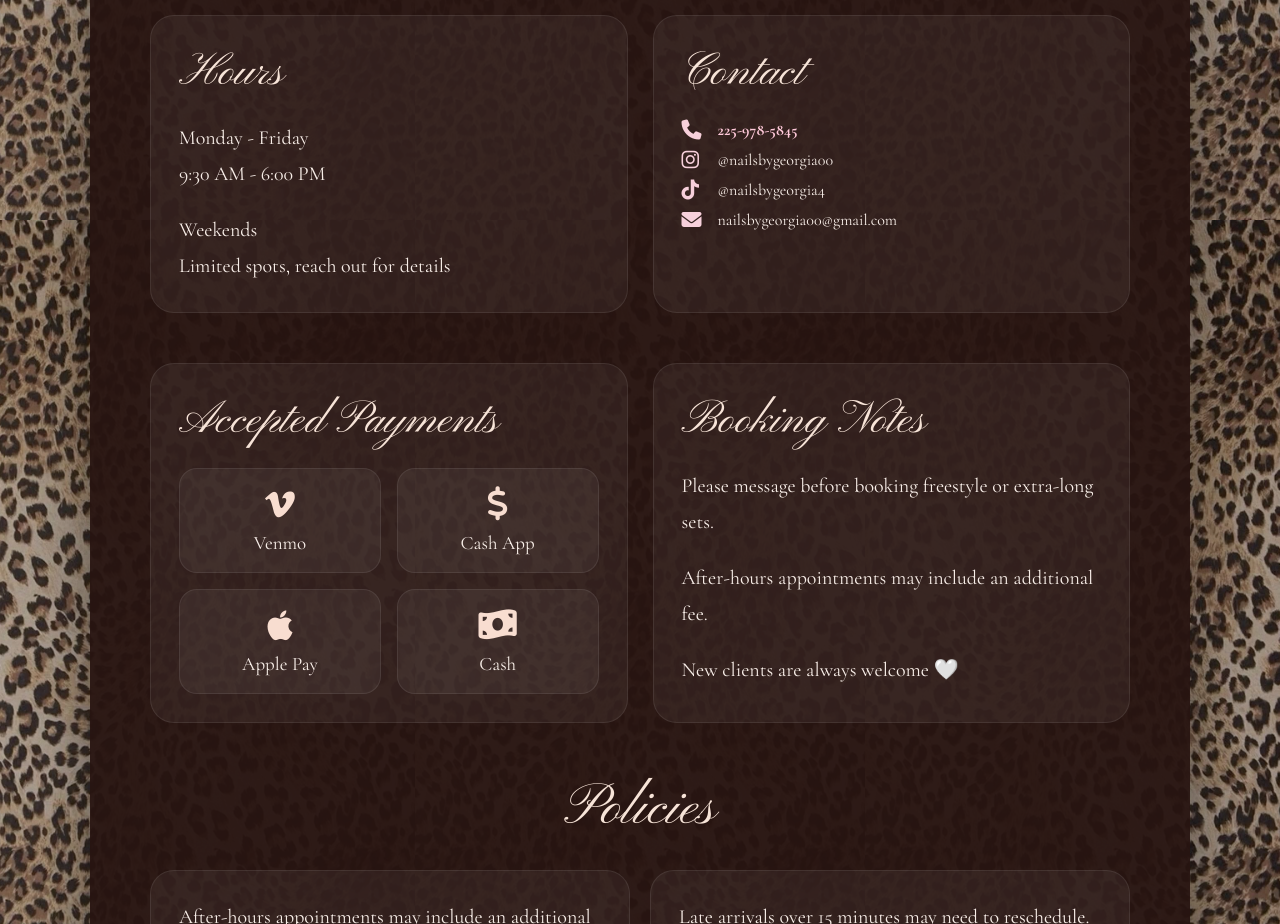
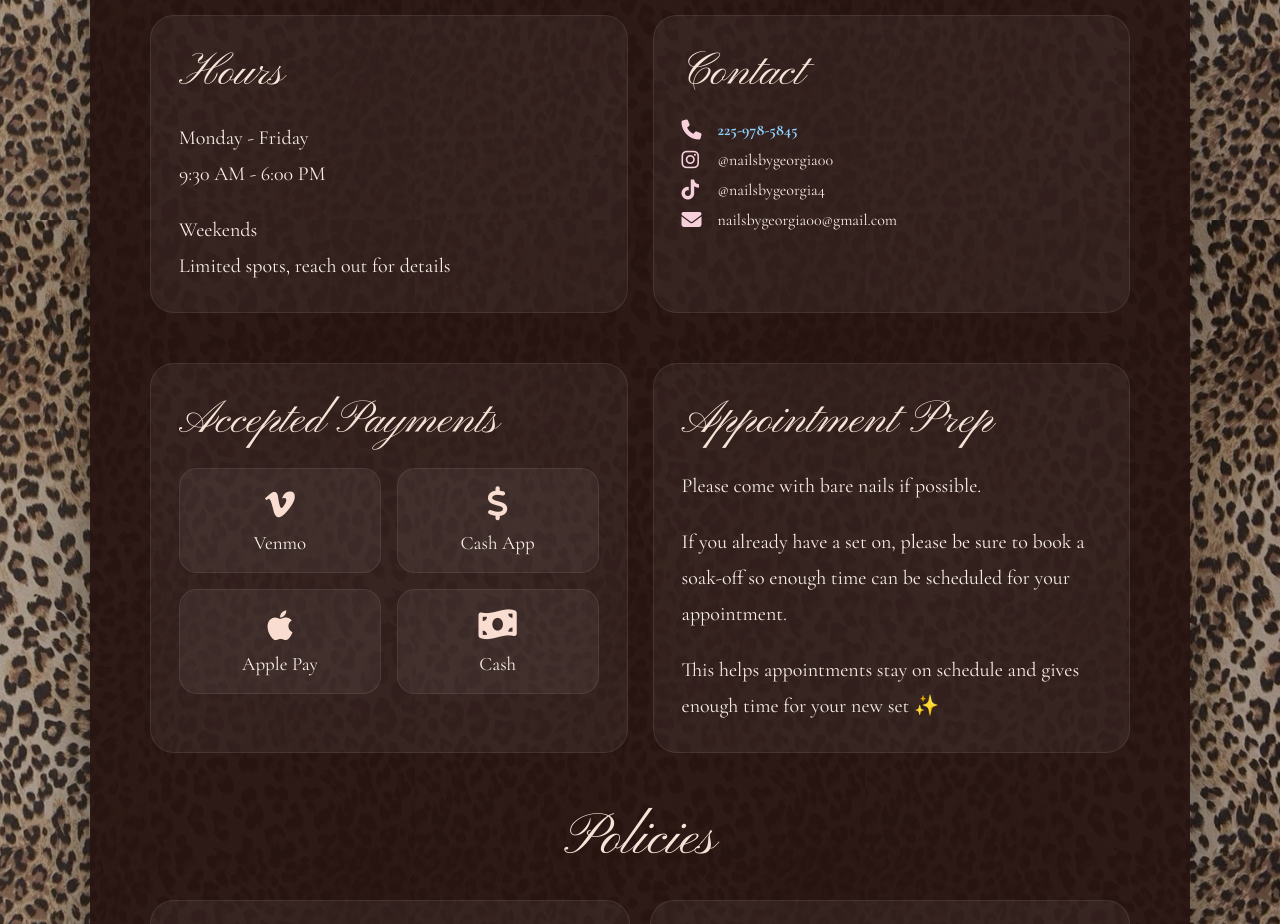
Before and after one commit to nailsbygeorgia/nailsbygeorgia.github.io, a plain HTML site: page index.html in a window 1280 px wide. Shown: the part 580-1504 px from the top of the page. Drawn offline with nearby package versions, Linux system fonts and the light colour scheme.

Commit message:
Update index.html

```diff
--- a/index.html
+++ b/index.html
@@ -25,10 +25,12 @@ body{
     min-height:100vh;
     font-family:'Cormorant Garamond', serif;
     color:#f8eee8;
+
     background-image:url("cheetah-bg.jpeg");
     background-size:450px auto;
     background-repeat:repeat;
     background-position:top center;
+
     padding:50px 20px;
 }
 
@@ -36,9 +38,13 @@ body{
     width:100%;
     max-width:1100px;
     margin:auto;
+
     background:rgba(39,20,16,.94);
+
     border-radius:35px;
+
     padding:60px;
+
     box-shadow:0 25px 60px rgba(0,0,0,.45);
 }
 
@@ -125,9 +131,12 @@ body{
     color:#f7d0db;
 }
 
-.phone-number{
-    color:#ffc9da;
+/* FIXES PHONE LINK COLOR */
+.phone-number,
+.phone-number a{
+    color:#8fd3ff !important;
     font-weight:700;
+    text-decoration:none;
 }
 
 .payment-grid{
@@ -296,7 +305,7 @@ body{
 
             <div class="contact-line phone-number">
                 <i class="fa-solid fa-phone"></i>
-                <span>225-978-5845</span>
+                <a href="tel:2259785845">225-978-5845</a>
             </div>
 
             <div class="contact-line">
@@ -328,7 +337,7 @@ body{
 
             <div class="payment-grid">
 
-               <div class="payment-card">
+                <div class="payment-card">
                     <i class="fa-brands fa-vimeo-v"></i>
                     Venmo
                 </div>
@@ -355,23 +364,23 @@ body{
         <div class="info-box">
 
             <div class="box-title">
-                Booking Notes
+                Appointment Prep
             </div>
 
             <p>
-                Please message before booking freestyle or extra-long sets.
+                Please come with bare nails if possible.
             </p>
 
             <br>
 
             <p>
-                After-hours appointments may include an additional fee.
+                If you already have a set on, please be sure to book a soak-off so enough time can be scheduled for your appointment.
             </p>
 
             <br>
 
             <p>
-                New clients are always welcome 🤍
+                This helps appointments stay on schedule and gives enough time for your new set ✨
             </p>
 
         </div>
```
